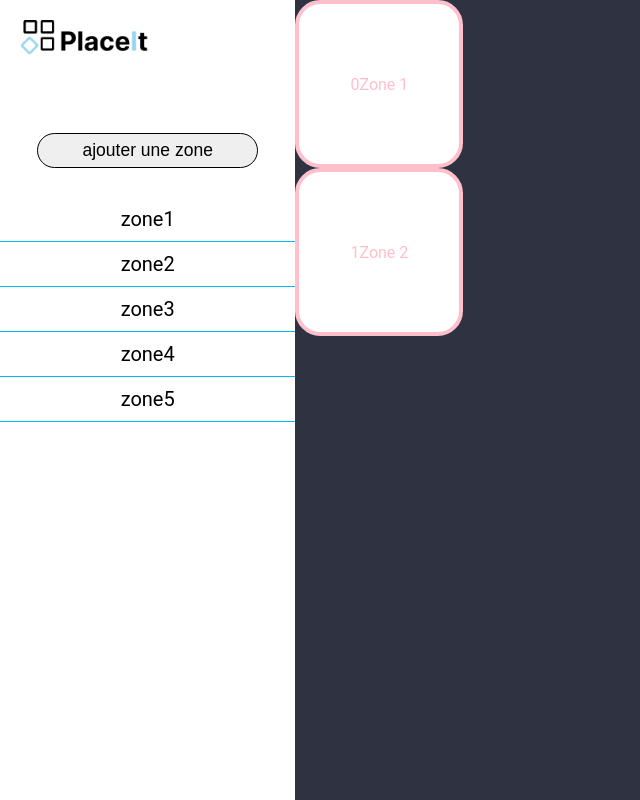
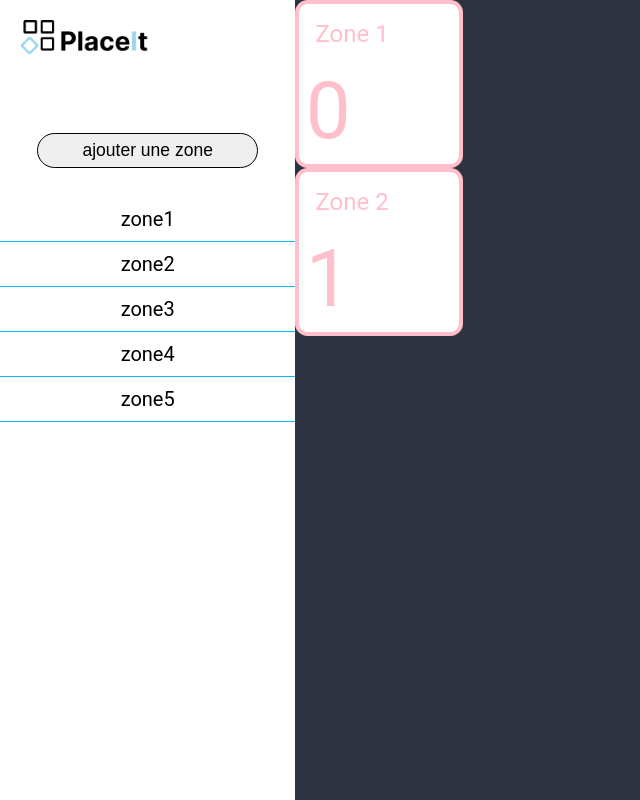
Before and after one commit to Mathis-COCO/Placeit, a React (Vite) app in the folder src/renderer/: page / in a window 1280 px wide. Shown: the whole page, without its empty margins (0-640 px from the left). Built offline with nearby package versions, Linux system fonts and the light colour scheme.

Commit message:
zone ui chnages

```diff
--- a/src/renderer/src/assets/css/InteractElement.css
+++ b/src/renderer/src/assets/css/InteractElement.css
@@ -4,13 +4,20 @@
     border: solid pink 0.5vh;
     height: 20vh;
     width: 20vh;
-    border-radius: 15%;
-    display: flex;
-    justify-content: center;
-    align-items: center;
+    border-radius: 7.5%;
 }
 
 .interact-container {
     height: 100%;
     width: 100%;
 }
+
+.zone-places {
+    padding: 2vh;
+    font-size: 3vh;
+}
+
+.zone-index {
+    font-size: 10vh;
+    margin-left: 0.5vw;
+}
--- a/src/renderer/src/components/Interact.tsx
+++ b/src/renderer/src/components/Interact.tsx
@@ -29,8 +29,8 @@ function InteractZones(): JSX.Element {
         <div className="interact-container">
             {zoneList.map((name, index) => (
                 <div className="draggable" key={index}>
-                    <p>{index}</p>
-                    <p>{name}</p>
+                    <p className='zone-places'>{name}</p>
+                    <p className='zone-index'>{index}</p>
                 </div>
             ))}
         </div>
```
